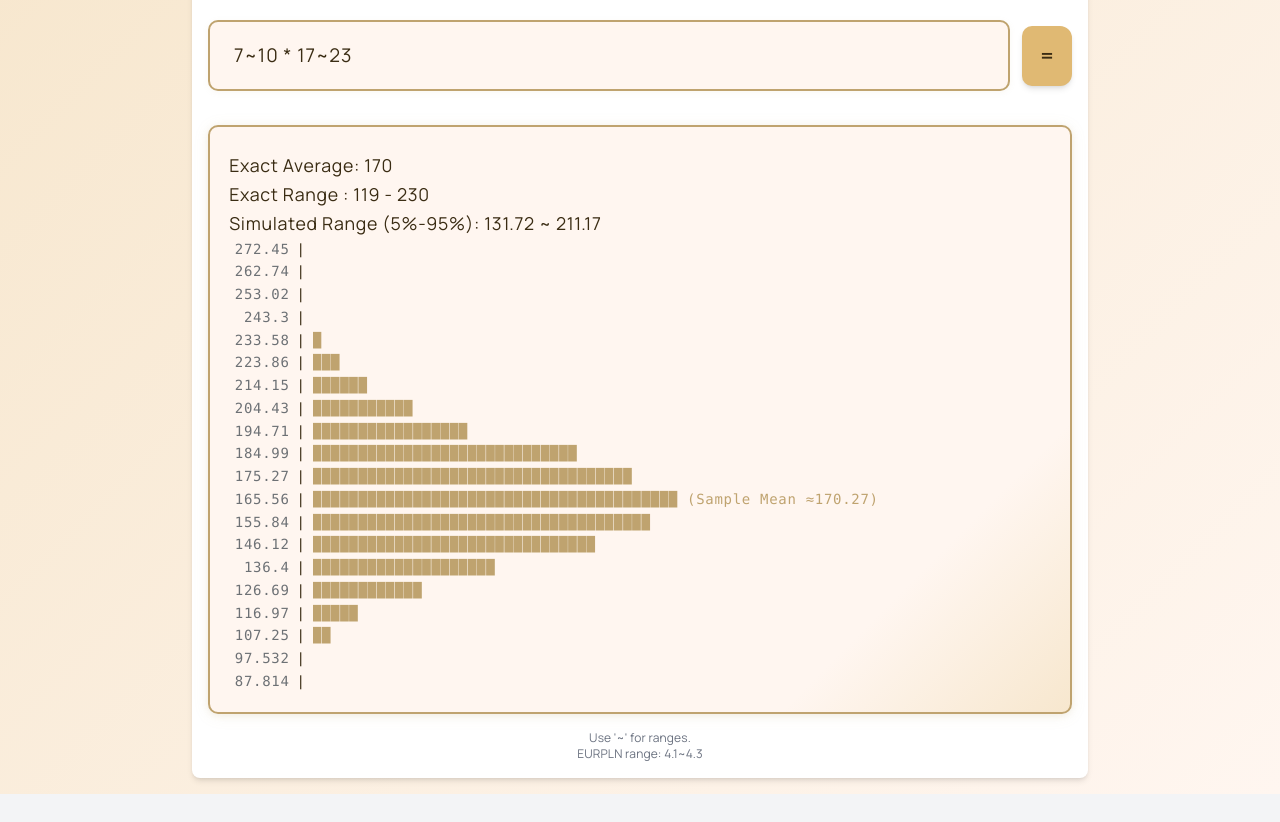
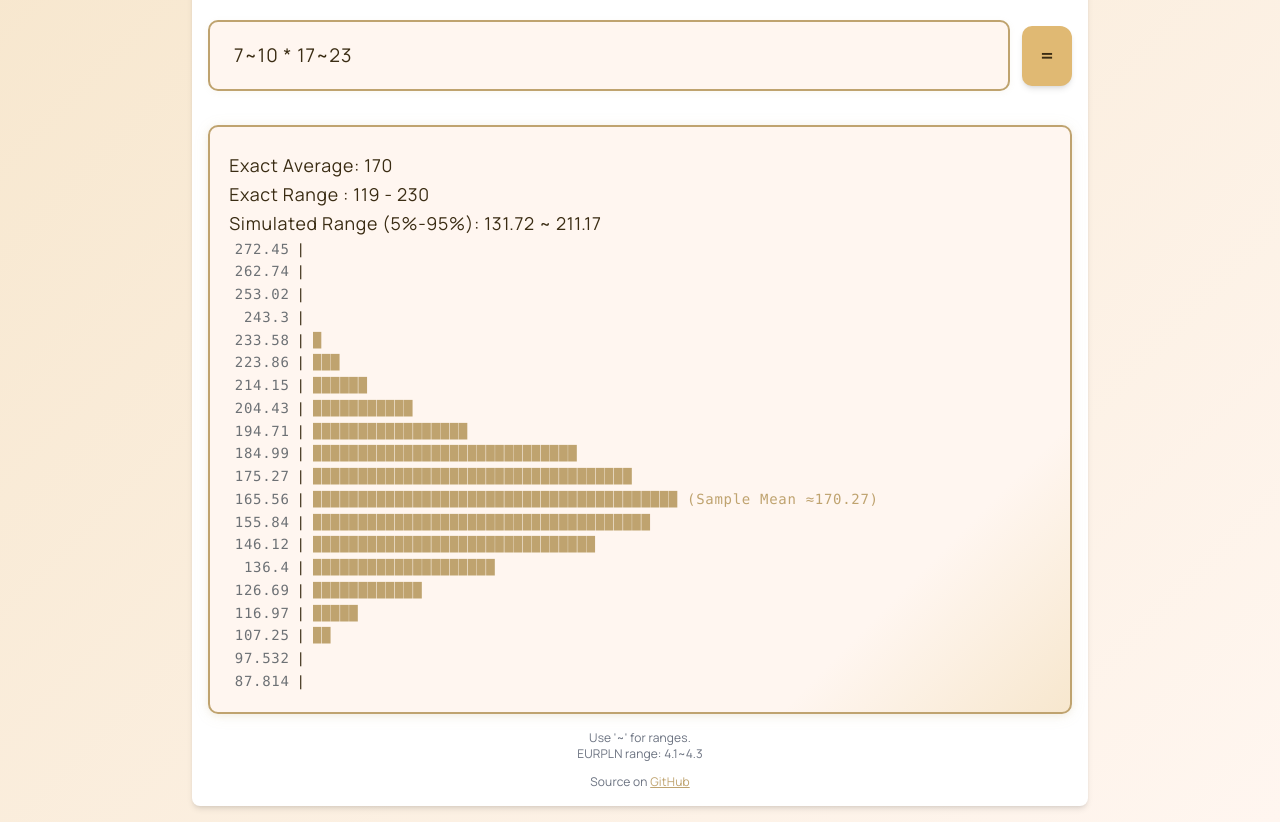
Before and after one commit to PythonicNinja/unsure-calc, a plain HTML site: page index.html in a window 1280 px wide. Shown: the part 72-894 px from the top of the page. Before the commit the page ends 866 px from the top, so only its background shows below. Drawn offline with nearby package versions, Linux system fonts and the light colour scheme.

Commit message:
chore: Add GitHub link to footer
- Includes a link to the project's GitHub repository in the footer of the index page.
- This allows users to easily find the source code and contribute.
- The link is styled to match the website's theme.

```diff
--- a/index.html
+++ b/index.html
@@ -167,6 +167,9 @@
                 <br>
                 EURPLN range: 4.1~4.3
             </p>
+            <p class="text-xs text-gray-500 mt-3 text-center">
+                Source on <a href="https://github.com/PythonicNinja/unsure-calc" class="text-[#bfa36f] underline hover:text-[#e0b973]">GitHub</a>
+            </p>
         </div>
 
         <script src="main.js"></script>
```
